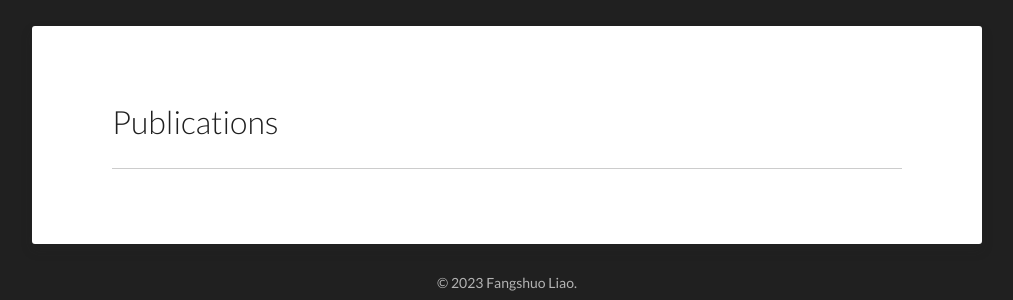
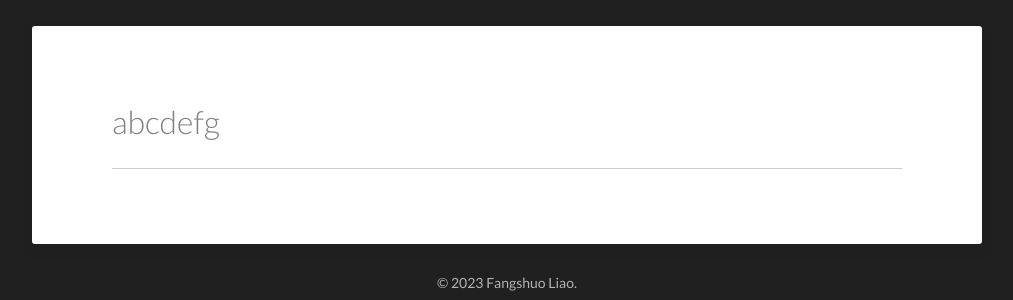
Before and after one commit to JasperLiao/JasperLiao.github.io, a Jekyll site: the page built from publications/index.html, in a window 1280 px wide. Shown: the part 189-489 px from the top of the page, without its empty margins (133-1146 px from the left). Built offline with Jekyll 4.4.1, drawn with Linux system fonts in a browser that asks for light colours.

Commit message:
fix publications

```diff
--- a/publications/index.html
+++ b/publications/index.html
@@ -3,12 +3,12 @@ layout: post-index
 title: Publications
 ---
 
-{% capture site_tags %}{% for tag in site.tags %}{{ tag | first }}{% unless forloop.last %},{% endunless %}{% endfor %}{% endcapture %}
-{% assign tags_list = site_tags | split:',' | sort %}
+<!-- {% capture site_tags %}{% for tag in site.tags %}{{ tag | first }}{% unless forloop.last %},{% endunless %}{% endfor %}{% endcapture %}
+{% assign tags_list = site_tags | split:',' | sort %} -->
 
 <article>
     <h1 class="entry-title">
-        <a>{{ page.title }}</a>
+        abcdefg
     </h1>
 
     <hr>
```
Also changed, not shown: 2016-11-20-sample-post.md (+2 -0 lines).
